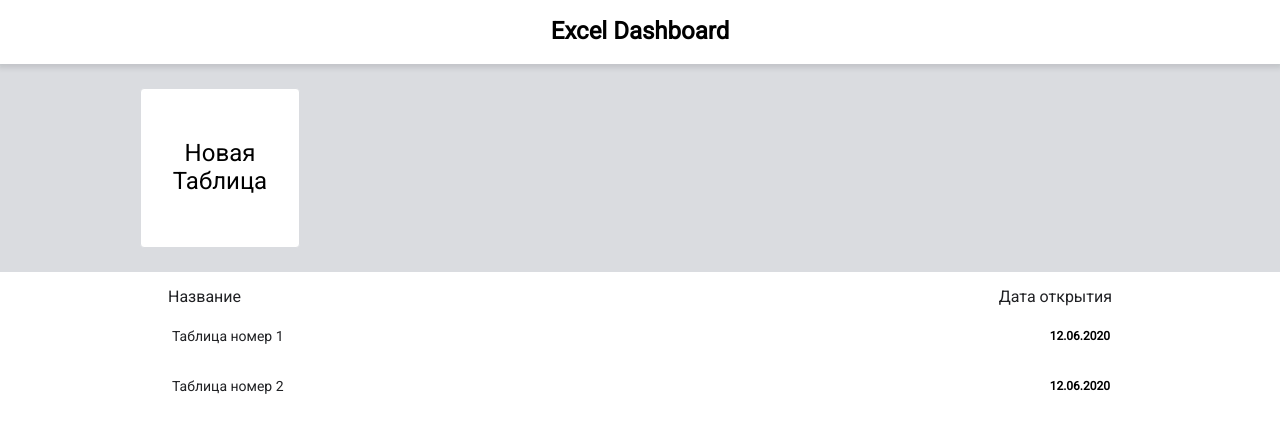
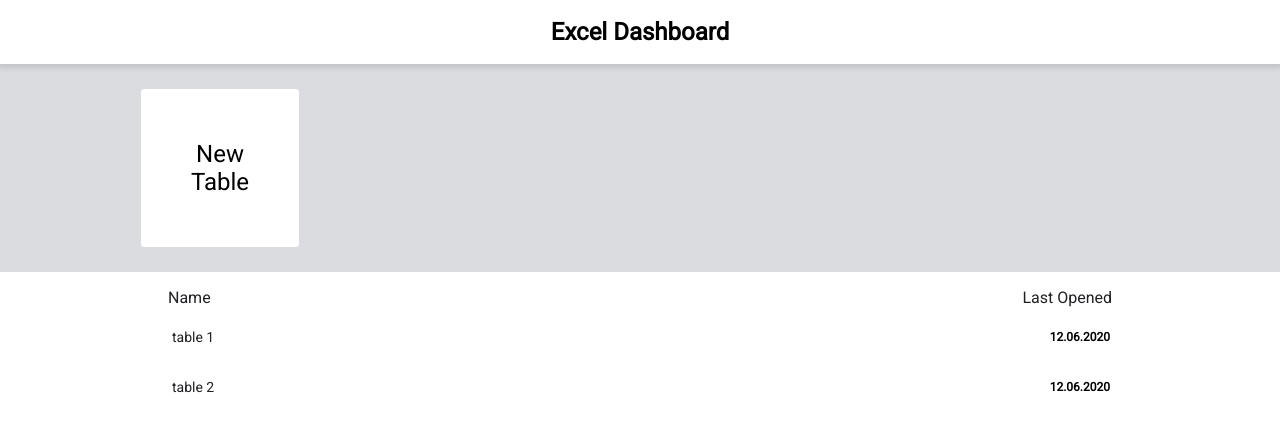
Before and after one commit to lkp25/excel-clone, a website built with webpack: page src/index.html in a window 1280 px wide. Built offline with nearby package versions, Linux system fonts and the light colour scheme.

Commit message:
basic skeleton ready

```diff
--- a/src/index.html
+++ b/src/index.html
@@ -22,7 +22,7 @@
       <div class="db__new">
         <div class="db__view">
           <a href="#" class="db__create">
-            Новая <br /> Таблица
+            New <br /> Table
           </a>
         </div>
       </div>
@@ -30,19 +30,19 @@
       <div class="db__table db__view">
 
         <div class="db__list-header">
-          <span>Название</span>
-          <span>Дата открытия</span>
+          <span>Name</span>
+          <span>Last Opened</span>
         </div>
 
         <ul class="db__list">
 
           <li class="db__record">
-            <a href="#">Таблица номер 1</a>
+            <a href="#">table 1</a>
             <strong>12.06.2020</strong>
           </li>
 
           <li class="db__record">
-            <a href="#">Таблица номер 2</a>
+            <a href="#">table 2</a>
             <strong>12.06.2020</strong>
           </li>
 
--- a/src/scss/index.scss
+++ b/src/scss/index.scss
@@ -1,5 +1,5 @@
 @import url('https://fonts.googleapis.com/css?family=Roboto&display=swap');
-@import "~normalize.css";
+
 
 @import "header";
 @import "toolbar";
```
